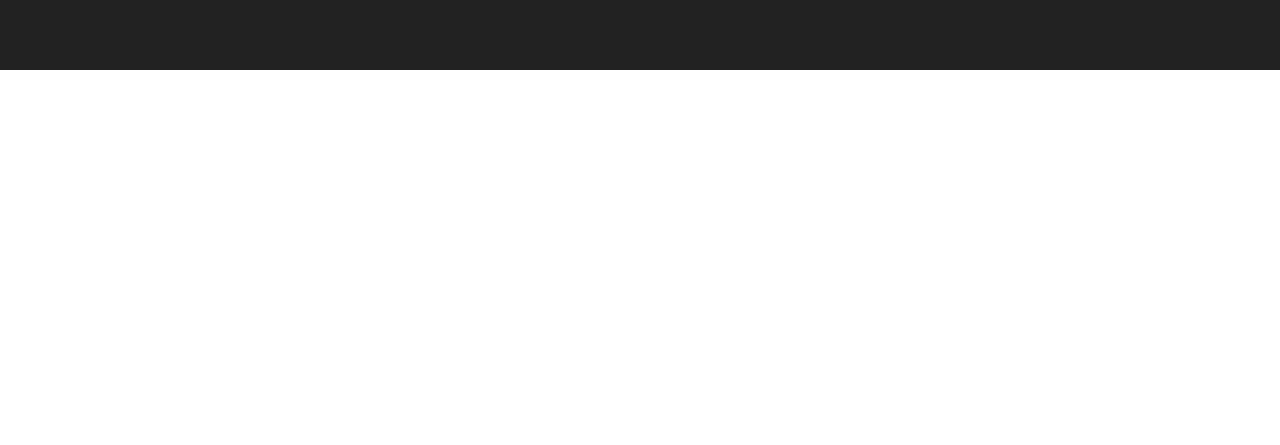
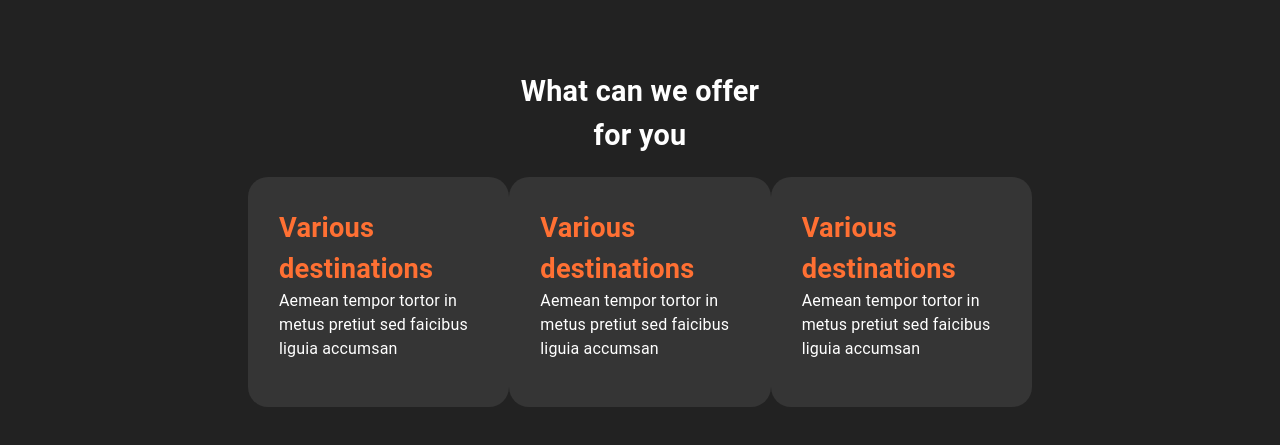
Before and after one commit to leave20/ptwebpublisher, a React (Create React App) app: page / in a window 1280 px wide. Shown: the part 1486-1931 px from the top of the page. Before the commit the page ends 1556 px from the top, so only its background shows below. Built offline with nearby package versions, Linux system fonts and the light colour scheme.

Commit message:
WCanOffer section added

```diff
--- a/src/App.jsx
+++ b/src/App.jsx
@@ -1,19 +1,19 @@
 import { Box, makeStyles } from "@material-ui/core";
 import Home from "./components/Home";
 import EPArea from "./components/ExplorePlaceArea";
+import WCOffer from "./components/WCanOffer";
 
-const useStyle = makeStyles(theme => ({
-  root: {
-
-  }
-}))
+const useStyle = makeStyles((theme) => ({
+  root: {},
+}));
 
 function App() {
-  const classes = useStyle()
+  const classes = useStyle();
   return (
     <Box bgcolor="background.default" color="#fff" className={classes.root}>
       <Home />
       <EPArea />
+      <WCOffer />
     </Box>
   );
 }
--- /dev/null
+++ b/src/components/WCanOffer.jsx
@@ -0,0 +1,97 @@
+import {
+  Box,
+  Card,
+  CardContent,
+  Container,
+  Typography,
+} from "@material-ui/core";
+import { makeStyles } from "@material-ui/styles";
+
+const useStyle = makeStyles((theme) => ({
+  root: {
+    width: "65vw",
+    paddingBottom: "30px",
+    [theme.breakpoints.down(1025)]: {
+      width: "95vw",
+    },
+  },
+  header: {
+    fontWeight: 700,
+    fontSize: "1.8rem",
+  },
+  cardContainer: {
+    display: "flex",
+    [theme.breakpoints.down(769)]: {
+      flexDirection: "column",
+    },
+    justifyContent: "space-between",
+    margin: "20px 0px",
+  },
+  cardRoot: {
+    width: 260,
+    height: 200,
+    backgroundColor: "#353535",
+    borderRadius: 20,
+    boxShadow: "none",
+    color: "#fff",
+    padding: 15,
+    [theme.breakpoints.down(769)]: {
+      width: "auto",
+      height: "auto",
+      margin: "15px 0px",
+    },
+  },
+  cardHeader: {
+    fontWeight: 700,
+    fontSize: "1.7rem",
+    color: "#FF7033",
+  },
+}));
+
+const OCards = ({ header, description }) => {
+  const classes = useStyle();
+  return (
+    <Card className={classes.cardRoot}>
+      <CardContent>
+        <Typography className={classes.cardHeader}>{header}</Typography>
+        <Typography>{description}</Typography>
+      </CardContent>
+    </Card>
+  );
+};
+
+const WCOffer = () => {
+  const classes = useStyle();
+  return (
+    <Container className={classes.root}>
+      <Typography align={"center"} className={classes.header}>
+        What can we offer
+      </Typography>
+      <Typography align={"center"} className={classes.header}>
+        for you
+      </Typography>
+      <Box className={classes.cardContainer}>
+        <OCards
+          header={"Various destinations"}
+          description={
+            "Aemean tempor tortor in metus pretiut sed faicibus liguia accumsan"
+          }
+        />
+        <OCards
+          header={"Various destinations"}
+          description={
+            "Aemean tempor tortor in metus pretiut sed faicibus liguia accumsan"
+          }
+        />
+        <OCards
+          header={"Various destinations"}
+          description={
+            "Aemean tempor tortor in metus pretiut sed faicibus liguia accumsan"
+          }
+        />
+      </Box>
+    </Container>
+  );
+};
+
+export default WCOffer;
```
